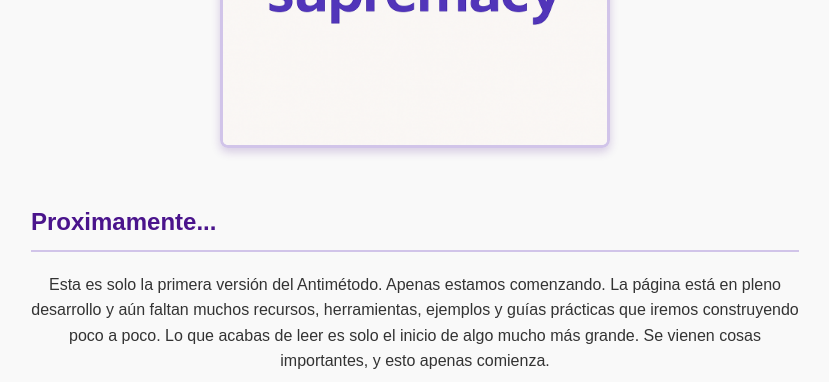
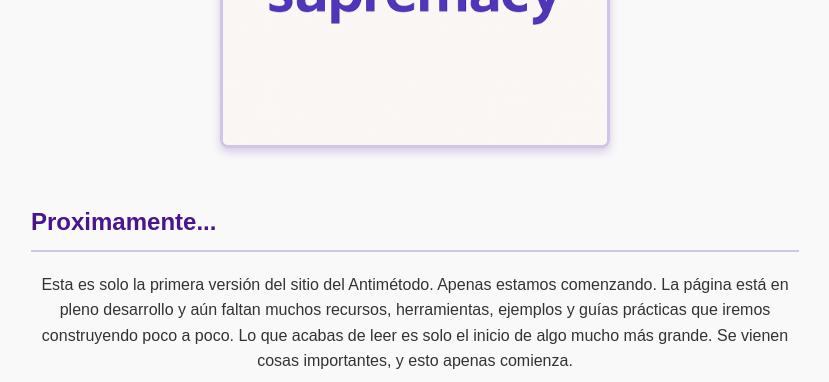
Before and after one commit to LuiseM93/ElAntimetodo, a Jekyll site: the page built from index.md, in a window 1280 px wide and 900 px high, scrolled down 6950 px, cut to the strip 0-382 px from the top of the window. Shown: the whole strip, without its empty margins (225-1054 px from the left). Built offline with Jekyll 4.4.1, drawn with Linux system fonts in a browser that asks for light colours.

Commit message:
Update index.md

```diff
--- a/index.md
+++ b/index.md
@@ -319,9 +319,9 @@
       padding-bottom: 0.5rem;
     ">Proximamente...</h2>
 
-    <p style="text-align: center;">Esta es solo la primera versión del Antimétodo. Apenas estamos comenzando. La página está en pleno desarrollo y aún faltan muchos recursos, herramientas, ejemplos y guías prácticas que iremos construyendo poco a poco. Lo que acabas de leer es solo el inicio de algo mucho más grande. Se vienen cosas importantes, y esto apenas comienza.</p>
+    <p style="text-align: center;">Esta es solo la primera versión del sitio del Antimétodo. Apenas estamos comenzando. La página está en pleno desarrollo y aún faltan muchos recursos, herramientas, ejemplos y guías prácticas que iremos construyendo poco a poco. Lo que acabas de leer es solo el inicio de algo mucho más grande. Se vienen cosas importantes, y esto apenas comienza.</p>
 
-    <div style="text-align: center; margin-top: 2rem;">
+    <div style="text-align: center; margin-top: 3rem;">
       <img src="https://st3.depositphotos.com/7863750/16494/i/450/depositphotos_164949208-stock-photo-cat-architect-with-house-model.jpg"
            alt="Gato arquitecto"
            style="
```
